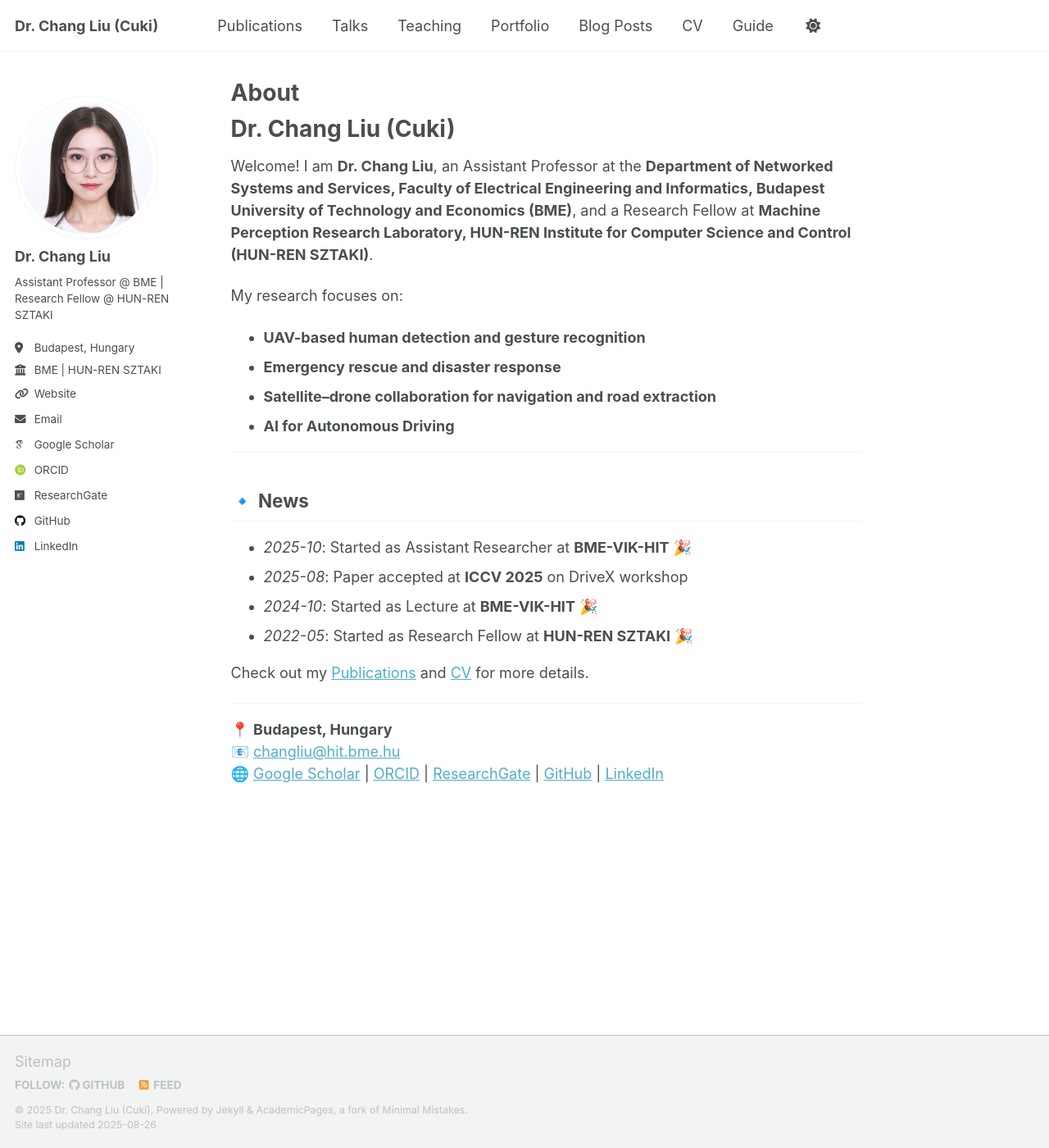
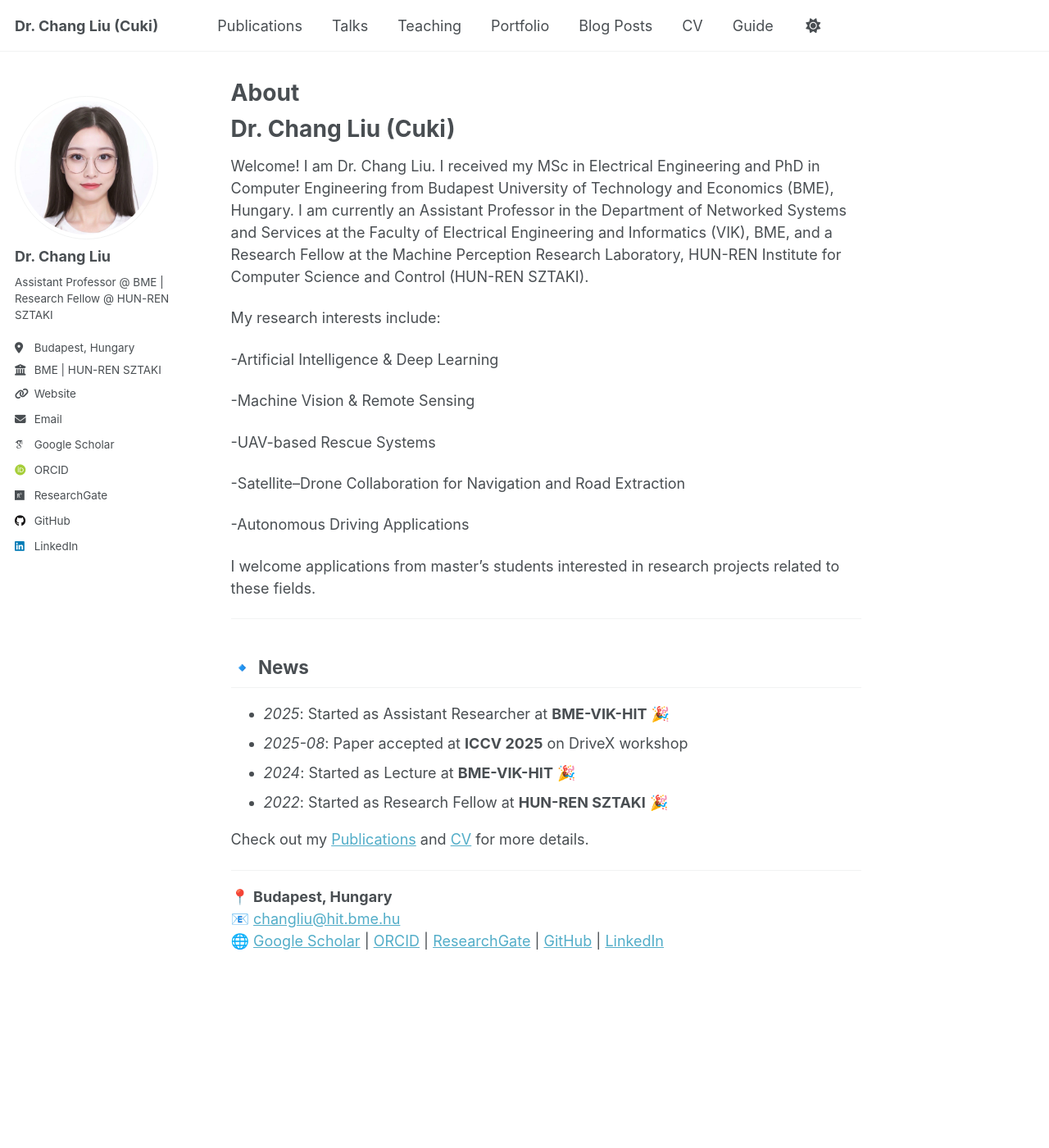
Before and after one commit to ChangLiu-bp/changliu-bp.github.io, a Jekyll site: the page built from _pages/about.md, in a window 1280 px wide and 1400 px high. Shown: the whole window at 82% size. Built offline with Jekyll 4.4.1, drawn with Linux system fonts in a browser that asks for light colours; some web fonts are replaced; a script that is not in the unit is left out.

Commit message:
Update about.md

```diff
--- a/_pages/about.md
+++ b/_pages/about.md
@@ -9,21 +9,29 @@
 
 # Dr. Chang Liu (Cuki)
 
-Welcome! I am **Dr. Chang Liu**, an Assistant Professor at the **Department of Networked Systems and Services, Faculty of Electrical Engineering and Informatics, Budapest University of Technology and Economics (BME)**, and a Research Fellow at **Machine Perception Research Laboratory, HUN-REN Institute for Computer Science and Control (HUN-REN SZTAKI)**.
+Welcome! I am Dr. Chang Liu. I received my MSc in Electrical Engineering and PhD in Computer Engineering from Budapest University of Technology and Economics (BME), Hungary. I am currently an Assistant Professor in the Department of Networked Systems and Services at the Faculty of Electrical Engineering and Informatics (VIK), BME, and a Research Fellow at the Machine Perception Research Laboratory, HUN-REN Institute for Computer Science and Control (HUN-REN SZTAKI).
 
-My research focuses on:
-- **UAV-based human detection and gesture recognition**
-- **Emergency rescue and disaster response**
-- **Satellite–drone collaboration for navigation and road extraction**
-- **AI for Autonomous Driving**
+My research interests include:
+
+-Artificial Intelligence & Deep Learning
+
+-Machine Vision & Remote Sensing
+
+-UAV-based Rescue Systems
+
+-Satellite–Drone Collaboration for Navigation and Road Extraction
+
+-Autonomous Driving Applications
+
+I welcome applications from master’s students interested in research projects related to these fields.
 
 ---
 
 ## 🔹 News
-- *2025-10*: Started as Assistant Researcher at **BME-VIK-HIT** 🎉
+- *2025*: Started as Assistant Researcher at **BME-VIK-HIT** 🎉
 - *2025-08*: Paper accepted at **ICCV 2025** on DriveX workshop
-- *2024-10*: Started as Lecture at **BME-VIK-HIT** 🎉
-- *2022-05*: Started as Research Fellow at **HUN-REN SZTAKI** 🎉
+- *2024*: Started as Lecture at **BME-VIK-HIT** 🎉
+- *2022*: Started as Research Fellow at **HUN-REN SZTAKI** 🎉
 
 Check out my [Publications](/publications/) and [CV](/files/CV.pdf) for more details.
 
```
